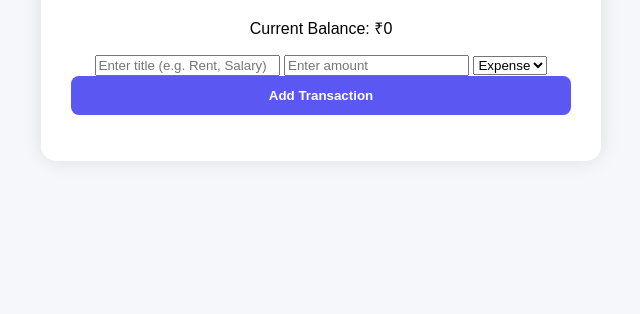
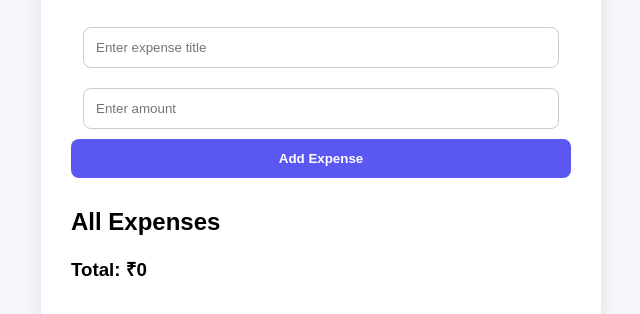
Before and after one commit to sandesh050/Expense-Tracker, a plain HTML site: page index.html in a window 1280 px wide. Shown: the part 150-464 px from the top of the page, without its empty margins (319-959 px from the left). Drawn offline with Linux system fonts and the light colour scheme; no server answers.

Commit message:
index.html

```diff
--- a/index.html
+++ b/index.html
@@ -5,24 +5,27 @@
   <meta name="viewport" content="width=device-width, initial-scale=1.0"/>
   <title>Expense Tracker</title>
   <link rel="stylesheet" href="style.css" />
+  <!-- Firebase -->
+  <script src="https://www.gstatic.com/firebasejs/10.11.0/firebase-app-compat.js"></script>
+  <script src="https://www.gstatic.com/firebasejs/10.11.0/firebase-firestore-compat.js"></script>
 </head>
 <body>
   <div class="container">
     <h1>Expense Tracker 💸</h1>
-    <p id="balance">Current Balance: ₹0</p>
+    <form id="expense-form">
+      <input type="text" id="title" placeholder="Enter expense title" required />
+      <input type="number" id="amount" placeholder="Enter amount" required />
+      <button type="submit">Add Expense</button>
+    </form>
+    <div id="message"></div>
 
-    <div class="form-group">
-      <input type="text" id="title" placeholder="Enter title (e.g. Rent, Salary)" />
-      <input type="number" id="amount" placeholder="Enter amount" />
-      <select id="type">
-        <option value="expense">Expense</option>
-        <option value="income">Income</option>
-      </select>
-      <button onclick="addTransaction()">Add Transaction</button>
-      <p id="status"></p>
+    <div class="expenses-list">
+      <h2>All Expenses</h2>
+      <ul id="expense-items"></ul>
+      <h3>Total: ₹<span id="total">0</span></h3>
     </div>
   </div>
 
-  <script type="module" src="script.js"></script>
+  <script src="script.js"></script>
 </body>
 </html>
```
